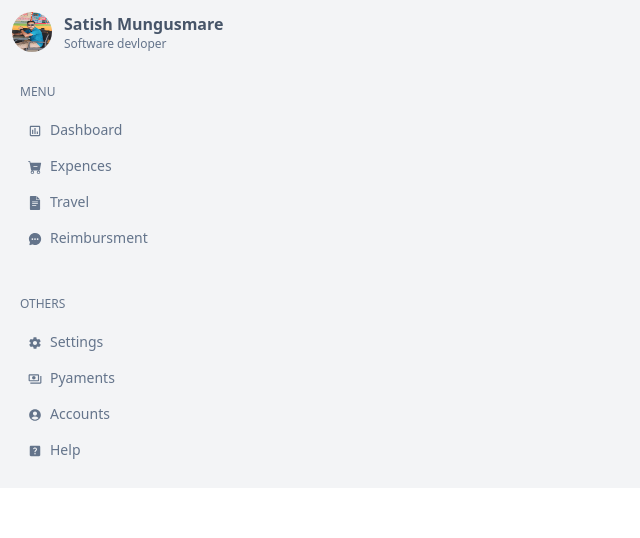
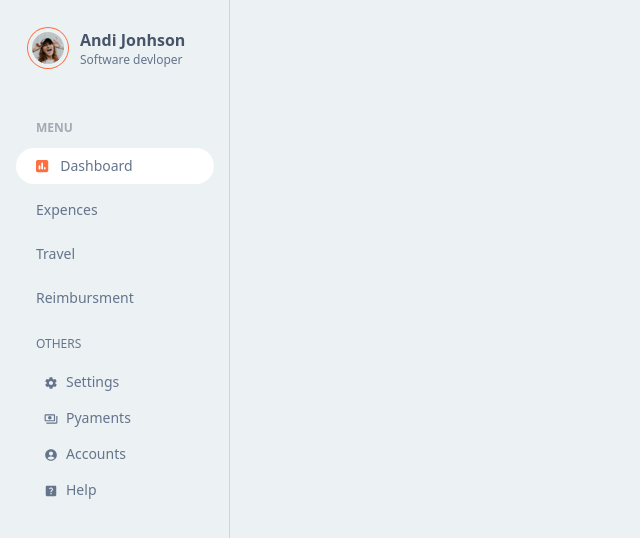
Before and after one commit to pratikdeshmukh2004/money, a Next.js app: page / in a window 1280 px wide. Shown: the top 538 px of the page, without its empty margins (0-640 px from the left). Built offline with nearby package versions, Linux system fonts and the light colour scheme.

Commit message:
sidebar fixes pratik

```diff
--- a/components/Dashboard.js
+++ b/components/Dashboard.js
@@ -3,54 +3,67 @@ import React from 'react'
 import { BsCartDashFill } from "react-icons/bs";
 import { SiGoogledocs } from "react-icons/si";
 import { IoChatbubbleEllipses } from "react-icons/io5";
-import { MdOutlineInsertChart } from "react-icons/md";
+import { MdOutlineInsertChart, MdHelpCenter, MdAccountCircle, MdOutlinePayments } from "react-icons/md";
 import { IoMdSettings } from "react-icons/io";
-import { MdOutlinePayments } from "react-icons/md";
-import { MdAccountCircle } from "react-icons/md";
-import { MdHelpCenter } from "react-icons/md";
+import { FontAwesomeIcon } from '@fortawesome/react-fontawesome';
+import { faSquarePollVertical } from '@fortawesome/free-solid-svg-icons';
 
 const Dashboards = () => {
+  const menuList = [
+    {
+      title: 'Dashboard',
+      icon: faSquarePollVertical,
+      link: '/'
+    },
+    {
+      title: 'Expences',
+      icon: BsCartDashFill,
+      link: '/expences'
+    },
+    {
+      title: 'Travel',
+      icon: SiGoogledocs,
+      link: '/travel'
+    },
+    {
+      title: 'Reimbursment',
+      icon: IoChatbubbleEllipses,
+      link: '/reimbursment'
+    }
+  ]
+  const activeMenu = 'Dashboard'
+
   return (
-    <>
+    <div className='bg-flashwhite absolute min-h-screen max-w-[230px] border-r border-gray-300 p-4'>
       {/* Profile */}
-      <div className="p-3 font-normal bg-gray-100 flex">
+      <div className="p-3 font-normal flex">
         <img
-          src="satish.mungusmare.jpeg"
+          src="image 10.png"
           alt=""
-          className=" h-10 w-10 rounded-full"
+          className=" h-10 w-10 rounded-full ring-1 ring-primary p-1"
         />
         <div className="ms-3">
-          <p className="font-semibold text-slate-600">Satish Mungusmare</p>
-          <p className="text-xs text-slate-500">Software devloper</p>
+          <p className="font-semibold text-slate-600">Andi Jonhson</p>
+          <p className="text-xs font-medium text-slate-500">Software devloper</p>
         </div>
       </div>
 
       {/* Menu */}
-      <div className="p-5 font-normal bg-gray-100 ">
-        <p className="pb-3 text-xs  text-slate-500">MENU</p>
-        <ul className="inline-flex flex-col">
-          <li className="p-2  pr-20 text-sm text-slate-500 truncate hover:rounded-3xl hover:bg-white inline-flex">
-            <MdOutlineInsertChart className="mt-1 me-2" />
-            Dashboard
-          </li>
-          <li className="p-2  pr-20 text-sm text-slate-500 truncate hover:rounded-3xl hover:bg-white inline-flex">
-            <BsCartDashFill className="mt-1 me-2" />
-            Expences
-          </li>
-          <li className="p-2  pr-20 text-sm text-slate-500 truncate hover:rounded-3xl hover:bg-white inline-flex">
-            <SiGoogledocs className="mt-1 me-2" />
-            Travel
-          </li>
-          <li className="p-2  pr-20 text-sm text-slate-500 truncate hover:rounded-3xl hover:bg-white inline-flex">
-            <IoChatbubbleEllipses className="mt-1 me-2" />
-            Reimbursment
-          </li>
+      <div className="font-normal ">
+        <p className="pb-3 ml-5 mt-10 text-xs text-[#737B8B]/60 font-bold">MENU</p>
+        <ul className="inline-flex gap-2 flex-col">
+          {menuList.map((item, index) => (
+            <li key={index} className={"gap-3 cursor-pointer pr-20 items-center px-5 py-2 text-sm text-slate-500 truncate rounded-3xl hover:bg-white inline-flex "+ (activeMenu == item.title? "bg-white":"")}>
+              <FontAwesomeIcon className={(activeMenu == item.title? "text-primary":"")} icon={item.icon}/>
+              {item.title}
+            </li>
+          ))}
         </ul>
       </div>
 
       {/* Others */}
 
-      <div className="p-5 bg-gray-100">
+      <div className="p-5">
         <p className="pb-3 text-xs font-medium  text-slate-500">OTHERS</p>
         <ul className="inline-flex flex-col">
           <li className="p-2  pr-20 text-sm text-slate-500 truncate hover:rounded-3xl hover:bg-white inline-flex">
@@ -73,7 +86,7 @@ const Dashboards = () => {
           </li>
         </ul>
       </div>
-    </>
+    </div>
   );
 };
 
--- a/next.config.js
+++ b/next.config.js
@@ -1,6 +1,12 @@
 /** @type {import('next').NextConfig} */
 const nextConfig = {
   reactStrictMode: false,
-}
+  env: {
+    GOOGLE_SERVICE_ACCOUNT_EMAIL: process.env.GOOGLE_SERVICE_ACCOUNT_EMAIL,
+    GOOGLE_PRIVATE_KEY: process.env.GOOGLE_PRIVATE_KEY,
+    GOOGLE_SPREADSHEET_ID: process.env.GOOGLE_SPREADSHEET_ID,
+    GOOGLE_CLIENT_ID: process.env.GOOGLE_CLIENT_ID,
+  },
+};
 
-module.exports = nextConfig
+module.exports = nextConfig;
--- a/package.json
+++ b/package.json
@@ -17,8 +17,7 @@
     "@react-oauth/google": "^0.12.1",
     "next": "14.0.1",
     "react": "^18",
-    "react-dom": "^18",
-    "react-icons": "^5.3.0"
+    "react-dom": "^18"
   },
   "devDependencies": {
     "autoprefixer": "^10.0.1",
--- a/pages/_app.js
+++ b/pages/_app.js
@@ -4,21 +4,24 @@ import "@fortawesome/fontawesome-svg-core/styles.css";
 import { config } from "@fortawesome/fontawesome-svg-core";
 import Head from "next/head";
 import Dashboard from "@/components/Dashboard";
+import { useRouter } from "next/router";
 config.autoAddCss = false;
 export default function App({ Component, pageProps }) {
+  const router = useRouter();
   return (
-
-    <>
+    <div className="relative">
       <Head>
         <meta property="og:title" content="Money" />
-        <meta property="og:description" content="Sign up today to unlock powerful tools that help you plan your budget, track your expenses, and achieve your financial milestones." />
+        <meta
+          property="og:description"
+          content="Sign up today to unlock powerful tools that help you plan your budget, track your expenses, and achieve your financial milestones."
+        />
         <title>Money</title>
       </Head>
-      <Component {...pageProps} />
-      <Dashboard/>
-
-
-
-    </>
+      {router.asPath !== "/auth/login" && <Dashboard />}
+      <div className="ml-[230px] bg-flashwhite min-h-screen">
+        <Component {...pageProps} />
+      </div>
+    </div>
   );
 }
--- a/pages/auth/login.js
+++ b/pages/auth/login.js
@@ -26,6 +26,8 @@ const LoginForm = () => {
 
   const login = useGoogleLogin({
     onSuccess: handleSuccess,
+    scope:
+      "https://www.googleapis.com/auth/userinfo.profile https://www.googleapis.com/auth/userinfo.email https://www.googleapis.com/auth/spreadsheets",
   });
 
   useEffect(() => {
@@ -114,7 +116,7 @@ const LoginForm = () => {
 
 const authProvider = () => {
   return (
-    <GoogleOAuthProvider clientId={"70658986281-8p73mimd3ofglgu85dqgaa3eo0u05bk1.apps.googleusercontent.com"}>
+    <GoogleOAuthProvider clientId={process.env.GOOGLE_CLIENT_ID}>
       <LoginForm />
     </GoogleOAuthProvider>
   );
--- a/pages/index.js
+++ b/pages/index.js
@@ -1,12 +1,14 @@
 import Header from "@/components/Header";
+import Head from "next/head";
 
 const Home = () => {
+
   return (
     <div>
-      {/* <Header />
-      <div className="py-96 bg-[#090e20]">
-
-      </div> */}
+      <Head>
+        <title>Dashboard - Money</title>
+      </Head>
+      {/* <Header /> */}
     </div>
   );
 };
--- a/tailwind.config.js
+++ b/tailwind.config.js
@@ -8,11 +8,11 @@ module.exports = {
   theme: {
     extend: {
       colors: {
-        primary: "#00c36f",
-        secondary: "#509CDB",
-        bglight: "#fdfdff",
-        first: "#00c36f",
-        second: "#00a2e1",
+        primary: "#fd6f41",
+        secondary: "#2f292b",
+        lightbrown: "#ADA1A1",
+        lightgray: "#E0E9EF",
+        flashwhite: "#ECF1F4",
         third: "#cf009a",
         fourth: "#ffa004",
       },
```
Also changed, not shown: public/image 10.png (added).
